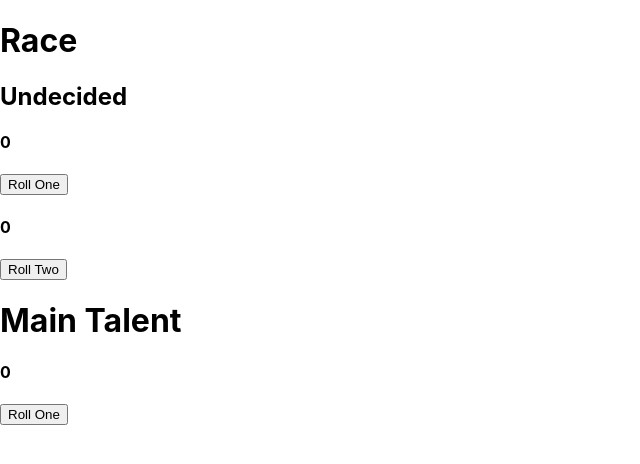
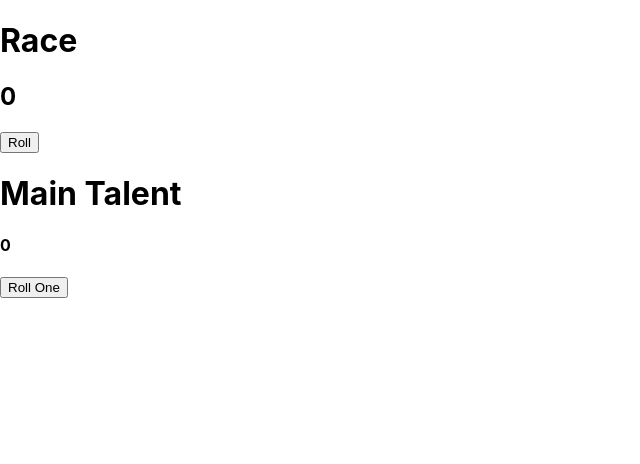
Before and after one commit to kangyongn/skyrim-generator, a React (Create React App) app: page / in a window 1280 px wide. Shown: the top 464 px of the page, without its empty margins (0-640 px from the left). Built offline with nearby package versions, Linux system fonts and the light colour scheme.

Commit message:
changed Race component to render one button at a time

```diff
--- a/src/component/Race.js
+++ b/src/component/Race.js
@@ -31,18 +31,12 @@ const Race = props => {
   return (
     <div>
       <h1>Race</h1>
-      <h2>{(rollOne.rolled && rollTwo.rolled) ? raceDictionary[totalRoll] : 'Undecided'}</h2>
-      <h4>{rollOne.value}</h4>
-      {rollOne.rolled ?
-        <button disabled>Roll One</button>
+      <h2>{(rollOne.rolled && rollTwo.rolled) ? raceDictionary[totalRoll] : rollOne.value}</h2>
+      {
+        !rollOne.rolled ?
+        <button onClick={handleRollOne}>Roll</button>
         :
-        <button onClick={handleRollOne}>Roll One</button>
-      }
-      <h4>{rollTwo.value}</h4>
-      {rollTwo.rolled ?
-        <button disabled>Roll Two</button>
-        :
-        <button onClick={handleRollTwo}>Roll Two</button>
+        <button disabled={rollTwo.rolled ? true : false} onClick={handleRollTwo}>Roll</button>
       }
     </div>
   )
```
